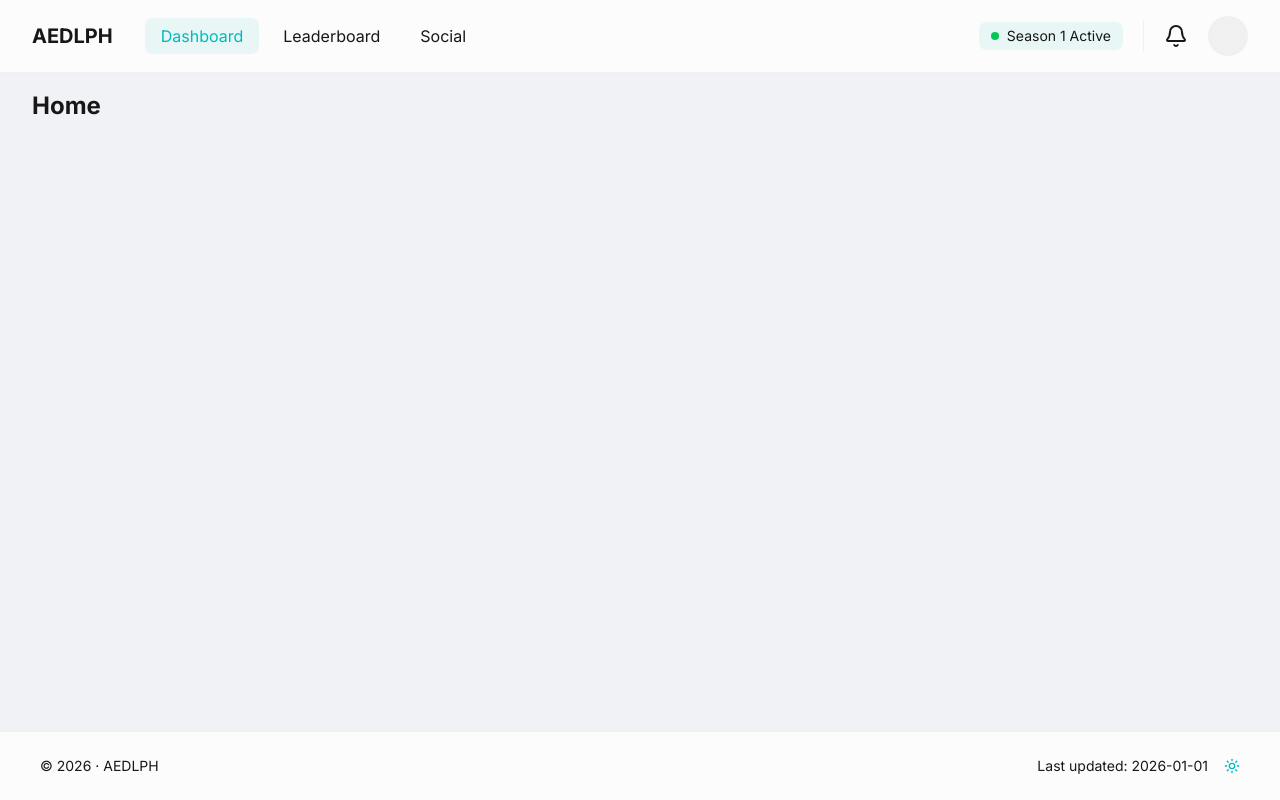
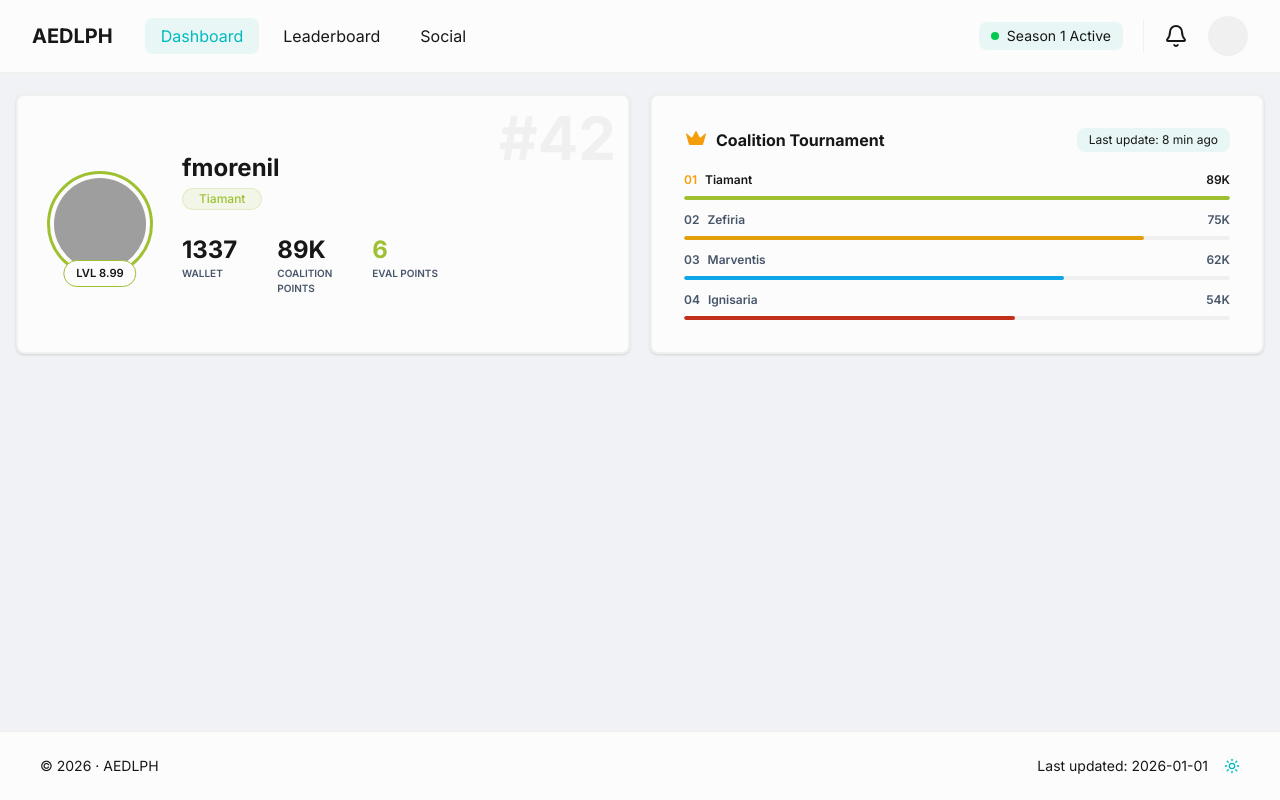
Before and after one commit to Augustojrl92/ft_Arepa_de_Pollo, a Next.js app in the folder frontend/: page / in a window 1280 px wide. Built offline with nearby package versions, Linux system fonts and the light colour scheme; grey boxes are pictures that could not be loaded.

Commit message:
feat: Tournament minor updates and added components to Homepage

```diff
--- a/frontend/app/_components/TournamentCard.tsx
+++ b/frontend/app/_components/TournamentCard.tsx
@@ -1,5 +1,6 @@
 import CardContainer from "@/components/CardContainer"
 import { Coalition } from "@/types"
+import { Crown } from "lucide-react"
 
 const coalitionColor: Record<string, { bgColor: string }> = {
 	tiamant: { bgColor: "bg-coalition-tiamant" },
@@ -14,8 +15,11 @@ export default function TournamentCard({ coalitions }: { coalitions: Coalition[]
 	return (
 		<CardContainer className="relative flex flex-col items-center gap-5 w-full">
 			<div className="flex items-center justify-between w-full">
-				<h2 className="font-bold">Coalition Tournament</h2>
-				<span className="text-xs">Last update: 8 min ago</span>
+				<div className="flex items-center gap-2">
+					<Crown fill="#F59E0B" strokeWidth={0} />
+					<h2 className="font-bold">Coalition Tournament</h2>
+				</div>
+				<span className="text-xs bg-card-hover px-3 py-1 rounded-lg">Last update: 8 min ago</span>
 			</div>
 			<div className="flex flex-col gap-3 w-full">
 				{coalitions.map((coalition, i) => {
@@ -28,7 +32,7 @@ export default function TournamentCard({ coalitions }: { coalitions: Coalition[]
 						<div key={coalition.name} className="flex flex-col items-center gap-2 w-full text-text-secondary">
 							<div className={"w-full flex items-center justify-between " + (maxPoints === coalition.totalPoints ? 'text-text' : '')}>
 								<div className="flex items-center gap-2">
-									<p className={`text-xs font-semibold`}>0{i + 1}</p>
+									<p className={`text-xs font-semibold ${maxPoints === coalition.totalPoints ? 'text-[#F59E0B]' : ''}`}>0{i + 1}</p>
 									<p className={`text-xs font-semibold`}>{coalition.name}</p>
 								</div>
 								<p className={`text-xs font-semibold`}>{coalitionPoints}</p>
--- a/frontend/app/page.tsx
+++ b/frontend/app/page.tsx
@@ -1,7 +1,30 @@
+import UserCard from "./_components/UserCard"
+import TournamentCard from "./_components/TournamentCard"
+import { User } from "@/types"
+
+const mockUser: User = {
+	avatar: 'https://i.pravatar.cc/150?img=51',
+	login: 'fmorenil',
+	coalition: 'tiamant',
+	intraLevel: 8.99,
+	coalitionPoints: 89000,
+	coalitionRank: 42,
+	walletAmount: 1337,
+	evalPoints: 6
+}
+
+const mockCoalitions = [
+	{ name: "Tiamant", totalPoints: 89000 },
+	{ name: "Zefiria", totalPoints: 75000 },
+	{ name: "Marventis", totalPoints: 62000 },
+	{ name: "Ignisaria", totalPoints: 54000 },
+]
+
 export default function Home() {
 	return (
-		<section className="p-4">
-			<h1 className="text-2xl font-bold">Home</h1>
+		<section className="py-5 flex gap-5">
+			<UserCard user={mockUser} />
+			<TournamentCard coalitions={mockCoalitions} />
 		</section>
 	)
 }
```
